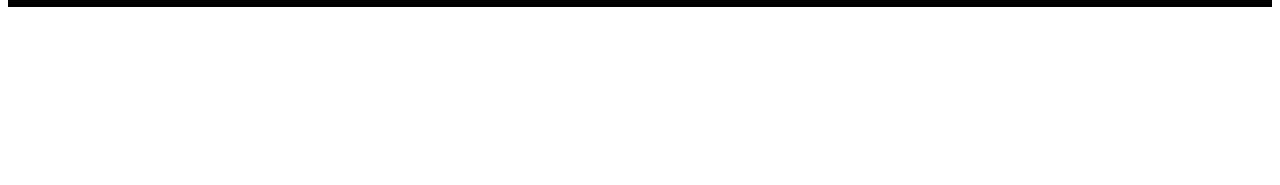
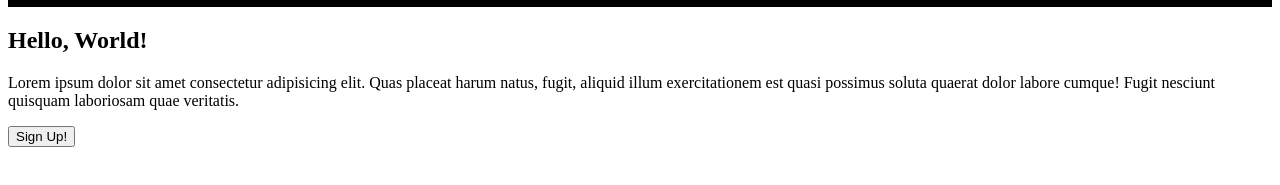
Before and after one commit to codyzbizniz3/odin, a plain HTML site: page odinproject2/index.html in a window 1280 px wide. Shown: the part 39-224 px from the top of the page. Drawn offline with Linux system fonts and the light colour scheme.

Commit message:
adds first main body section with heading, and paragraph elements using placeholder content, and a sign up button element.

```diff
--- a/odinproject2/index.html
+++ b/odinproject2/index.html
@@ -23,8 +23,15 @@
             </nav>
     </header>
 
-
-    <div></div>
+ <main class="main-content">
+    <div>
+        <section class="intro">
+            <h1 class="intro__heading">Hello, World!</h1>
+            <p class="intro__text">Lorem ipsum dolor sit amet consectetur adipisicing elit. Quas placeat harum natus, fugit, aliquid illum exercitationem est quasi possimus soluta quaerat dolor labore cumque! Fugit nesciunt quisquam laboriosam quae veritatis.</p>
+        <button class="intro__button">Sign Up!</button>
+            </section>
+    </div>
+</main>
     <div></div>
     <div></div>
     <div></div>
```
